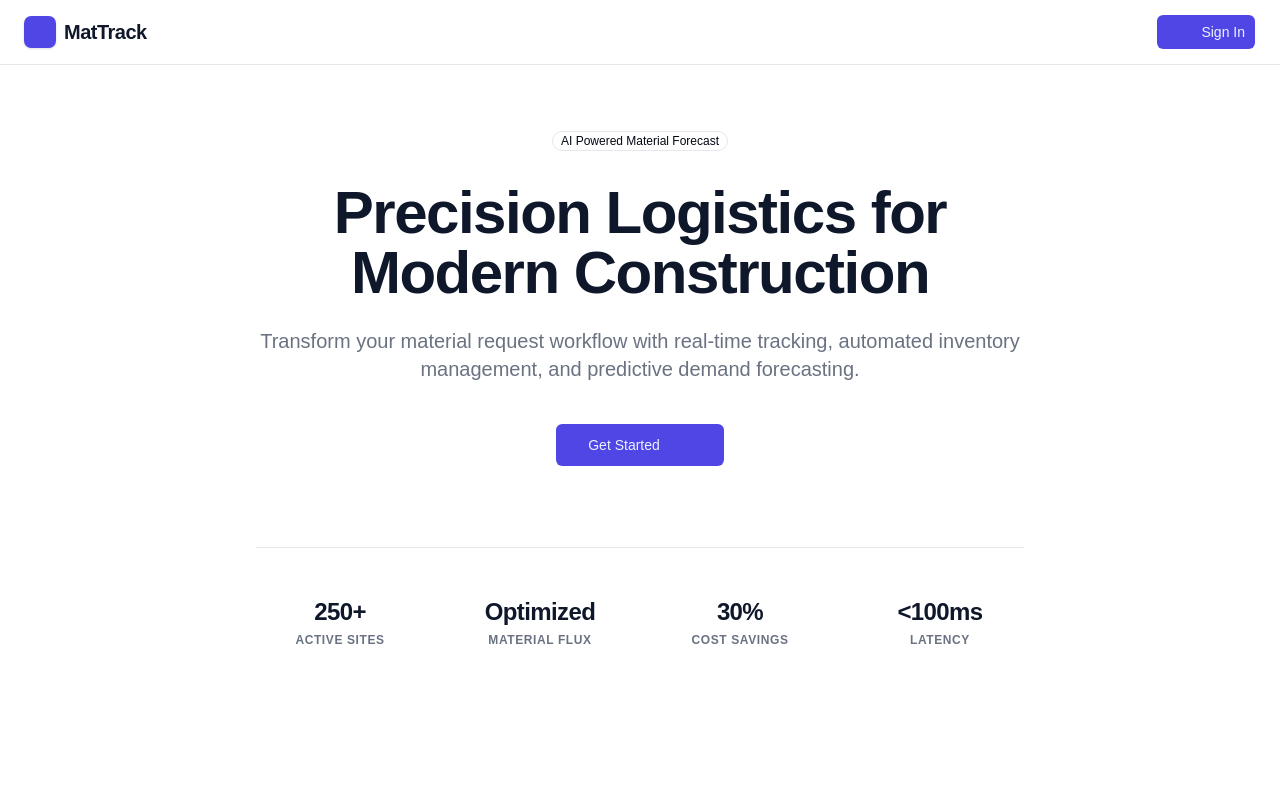
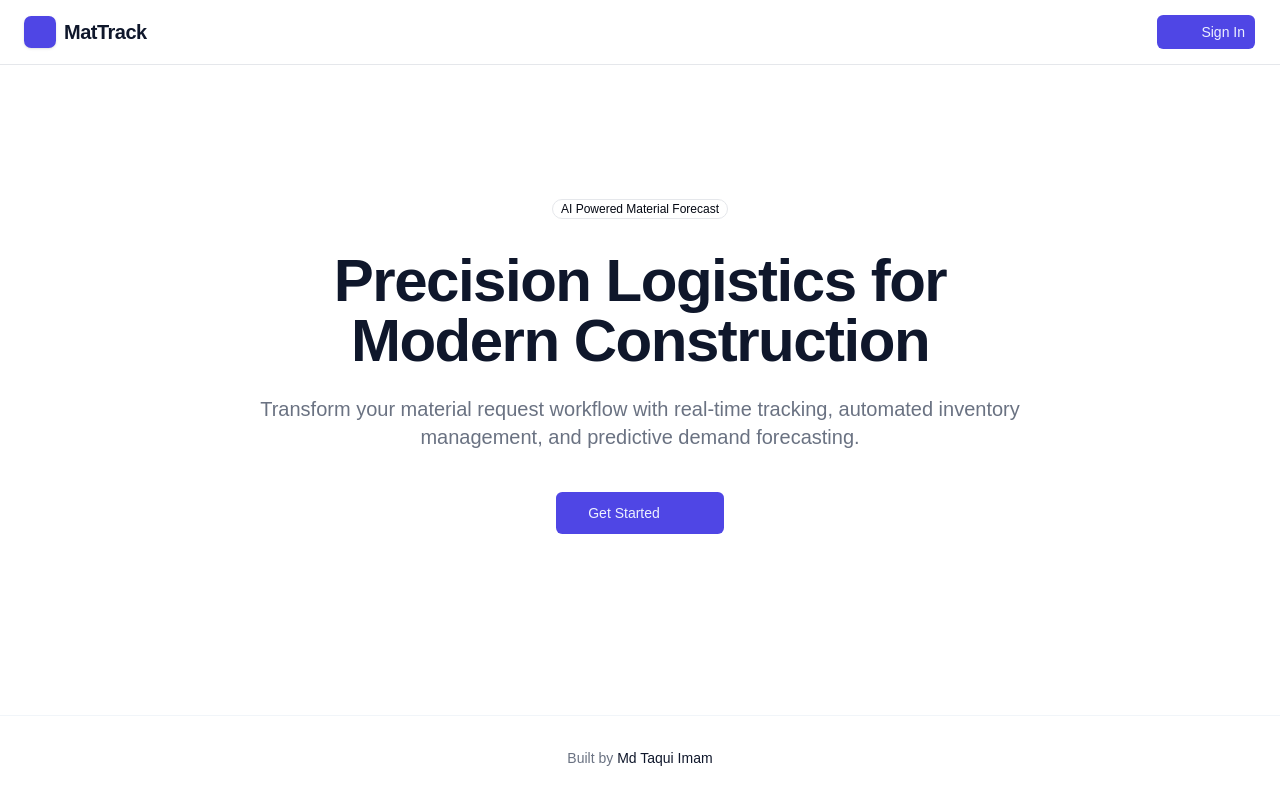
Before and after one commit to taqui-786/matTrack, a React (Vite) app: page / in a window 1280 px wide. Built offline with nearby package versions, Linux system fonts and the light colour scheme; some icons are missing.

Commit message:
refactor: readme file

```diff
--- a/src/pages/landing.tsx
+++ b/src/pages/landing.tsx
@@ -8,11 +8,11 @@ import Navbar from "@/components/Navbar";
 
 export default function LandingPage() {
   return (
-    <div className="min-h-screen bg-white text-slate-900 selection:bg-primary/10">
+    <div className="flex flex-col min-h-dvh bg-white text-slate-900 selection:bg-primary/10">
       {/* Navbar */}
-<Navbar/>
+      <Navbar />
       {/* Hero Section */}
-      <main className="pt-24 pb-16 sm:pt-32 sm:pb-24">
+      <main className="flex-1 flex flex-col items-center justify-center pt-20 pb-16 sm:pt-28 sm:pb-24">
         <div className="container mx-auto px-4 sm:px-6">
           <div className="mx-auto max-w-3xl text-center">
             <Badge variant={"outline"} className="mb-8">
@@ -36,28 +36,24 @@ export default function LandingPage() {
                 </Link>
               </Button>
             </div>
-
-            {/* Stats Section */}
-            <div className="mt-20 grid grid-cols-2 gap-4 border-t pt-12 text-center sm:grid-cols-4 sm:gap-8">
-              {[
-                { label: "Active Sites", value: "250+" },
-                { label: "Material Flux", value: "Optimized" },
-                { label: "Cost Savings", value: "30%" },
-                { label: "Latency", value: "<100ms" },
-              ].map((stat, i) => (
-                <div key={i} className="flex flex-col gap-1">
-                  <div className="text-2xl font-bold tracking-tight">
-                    {stat.value}
-                  </div>
-                  <div className="text-xs font-semibold text-muted-foreground uppercase tracking-wider">
-                    {stat.label}
-                  </div>
-                </div>
-              ))}
-            </div>
           </div>
         </div>
       </main>
+
+      {/* Footer */}
+      <footer className="py-8 border-t border-slate-100 text-center">
+        <p className="text-sm text-muted-foreground">
+          Built by{" "}
+          <a
+            href="https://taqui-imam.vercel.app"
+            target="_blank"
+            rel="noopener noreferrer"
+            className="font-medium text-slate-900 hover:text-primary transition-colors hover:underline"
+          >
+            Md Taqui Imam
+          </a>
+        </p>
+      </footer>
     </div>
   );
 }
```
Also changed, not shown: 1 other file (tests, documents, lock files or other folders).
